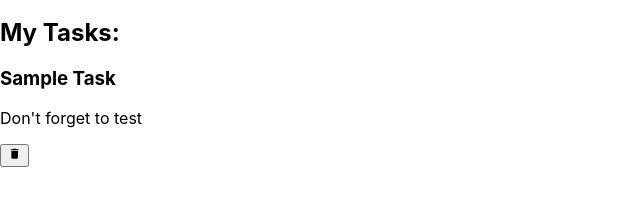
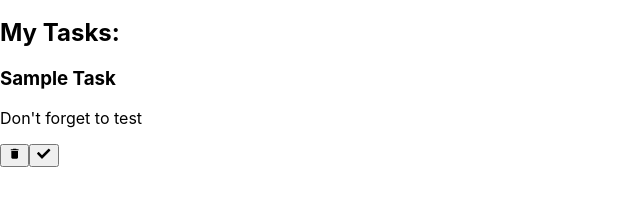
Before and after one commit to IfritSorcerer/productivity-app, a React (Create React App) app: page / in a window 1280 px wide. Shown: the part 164-370 px from the top of the page, without its empty margins (0-640 px from the left). Built offline with nearby package versions, Linux system fonts and the light colour scheme.

Commit message:
handleAddCompleted: currently WIP

```diff
--- a/src/components/TaskList.jsx
+++ b/src/components/TaskList.jsx
@@ -4,7 +4,13 @@ import { FaCheck } from "react-icons/fa";
 import { MdDelete } from "react-icons/md";
 
 export const TaskList = ({ toDos, addTodos, removeTodos }) => {
+  //This state handles checking the current screen and should switch the tabs on the site
   const [isComplete, setIsComplete] = useState(false);
+
+  //This state will handle giving the tasks the "completed" flag
+  const [completedTodo, setCompletedTodo] = useState([]);
+
+  //These states will handle the task info itself
   const [title, setTitle] = useState("");
   const [description, setDescription] = useState("");
 
@@ -15,9 +21,23 @@ export const TaskList = ({ toDos, addTodos, removeTodos }) => {
     setDescription("");
   };
 
-  const handleAddCompleted = () => {};
+  const handleAddCompleted = (index) => {
+    const now = new Date();
+    const completedOn = `${now.getDate()}/${
+      now.getMonth() + 1
+    }/${now.getFullYear()}/ at ${now.getHours()}:${now.getMinutes()}:${now.getSeconds()}`;
 
+    const completedTask = {
+      ...toDos[index],
+      completedOn: completedOn,
+    };
 
+    setCompletedTodo([...completedTodo, completedTask]);
+
+    const updatedTodos = [...toDos];
+    updatedTodos.splice(index, 1);
+    addTodos(updatedTodos);
+  };
 
   return (
     <div className="buttonSort">
@@ -40,17 +60,33 @@ export const TaskList = ({ toDos, addTodos, removeTodos }) => {
       >
         Completed
       </button>
-        <h2>My Tasks:</h2>
+      <h2>My Tasks:</h2>
       <div className="todoContainer">
-        {toDos?.map((toDo, index) => {
-          return (
-            <div key={index}>
-              <h3>{toDo.title}</h3>
-              <p>{toDo.description}</p>
-              <button onClick={() => removeTodos(index)}><MdDelete /></button>
-            </div>
-          );
-        })}
+        {isComplete === false &&
+          toDos.map((toDo, index) => (
+              <div key={index}>
+                <h3>{toDo.title}</h3>
+                <p>{toDo.description}</p>
+                <button onClick={() => removeTodos(index)}>
+                  <MdDelete />
+                </button>
+                <button onClick={() => handleAddCompleted(index)}>
+                  <FaCheck />
+                </button>
+              </div>
+          ))}
+
+        {isComplete === true &&
+          completedTodo.map((completedTask, index) => (
+              <div key={index}>
+                <h3>{completedTask.title}</h3>
+                <p>{completedTask.description}</p>
+                <p>Completed on: {completedTask.completedOn}</p>
+                <button onClick={() => removeTodos(index)}>
+                  <MdDelete />
+                </button>
+              </div>
+          ))}
       </div>
     </div>
   );
```
